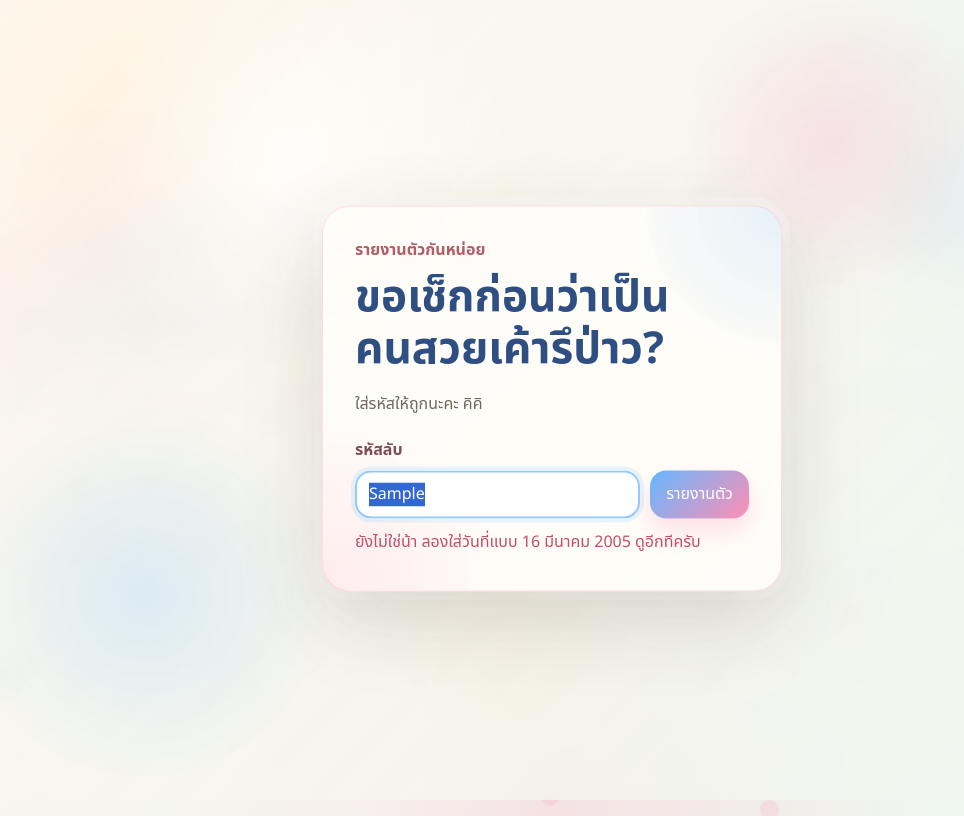
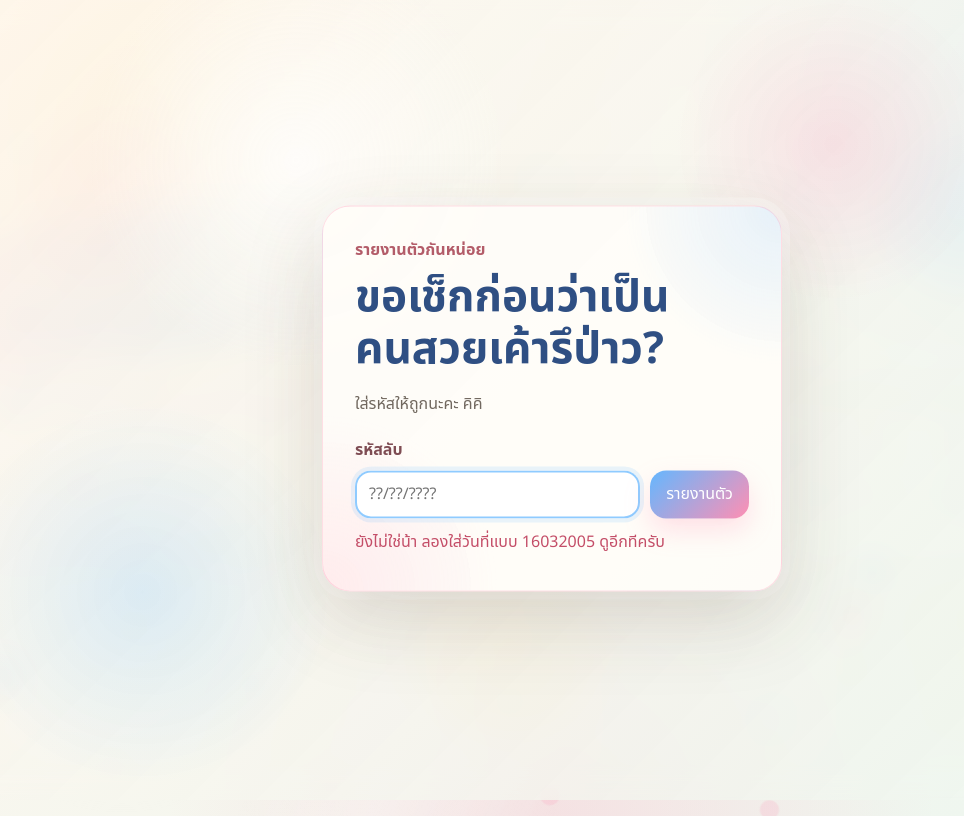
Before and after one commit to TXz4K/minigame-love, a plain HTML site: page index.html in a window 1280 px wide. Both pictures are taken after typing "Sample" into the empty fields and a click on the button "รายงานตัว". Shown: the whole page, without its empty margins (88-1052 px from the left). Drawn offline with Linux system fonts and the light colour scheme; a web font is replaced by a local one.

Commit message:
Add date mask to secret code input

```diff
--- a/index.html
+++ b/index.html
@@ -38,9 +38,11 @@
             id="lovePassword"
             name="lovePassword"
             type="text"
-            inputmode="text"
+            inputmode="numeric"
+            pattern="[0-9/]*"
+            maxlength="10"
             autocomplete="off"
-            placeholder="??/??/??"
+            placeholder="??/??/????"
           />
           <button type="submit">รายงานตัว</button>
         </div>
--- a/script.js
+++ b/script.js
@@ -176,6 +176,25 @@ function normalizeLoveCode(value) {
   return value.trim().replace(/\s+/g, "").replace(/มี.ค./g, "มีนาคม");
 }
 
+function formatDateCode(value) {
+  const digits = value.replace(/\D/g, "").slice(0, 8);
+  const parts = [];
+
+  if (digits.length > 0) {
+    parts.push(digits.slice(0, 2));
+  }
+
+  if (digits.length > 2) {
+    parts.push(digits.slice(2, 4));
+  }
+
+  if (digits.length > 4) {
+    parts.push(digits.slice(4, 8));
+  }
+
+  return parts.join("/");
+}
+
 function unlockSite() {
   document.body.classList.remove("is-locked");
   loginGate.classList.add("is-unlocked");
@@ -207,8 +226,13 @@ loginForm.addEventListener("submit", (event) => {
   loginHint.classList.remove("is-error");
   void loginHint.offsetWidth;
   loginHint.classList.add("is-error");
-  loginHint.textContent = "ยังไม่ใช่น้า ลองใส่วันที่แบบ 16 มีนาคม 2005 ดูอีกทีครับ";
+  loginHint.textContent = "ยังไม่ใช่น้า ลองใส่วันที่แบบ 16032005 ดูอีกทีครับ";
   lovePassword.select();
 });
 
+lovePassword.addEventListener("input", () => {
+  const formatted = formatDateCode(lovePassword.value);
+  lovePassword.value = formatted;
+});
+
 lockSite();
```
